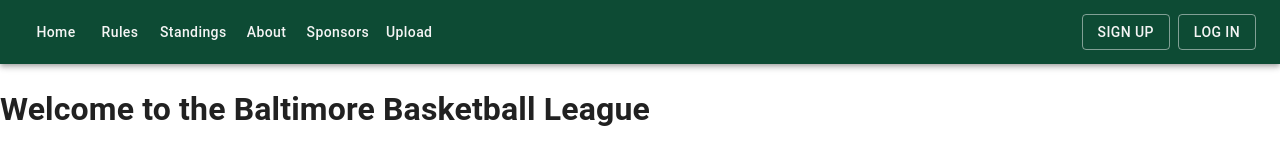
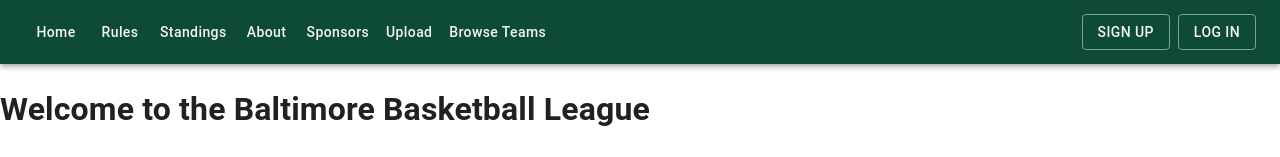
Before and after one commit to armarshall/basketball-app, a React (Vite) app in the folder client/: page / in a window 1280 px wide. Shown: the top 157 px of the page. Built offline with nearby package versions, Linux system fonts and the light colour scheme; no server answers.

Commit message:
Refactor MenuAppBar to remove redundant Team button and update Teams link visibility for all users. Modify team controller to ensure player ID handling is consistent and type-safe.

```diff
--- a/client/src/components/MenuAppBar.tsx
+++ b/client/src/components/MenuAppBar.tsx
@@ -41,7 +41,6 @@ export default function MenuAppBar() {
           <Button href="/rules" color="secondary" sx={{ textTransform: "none" }}>
             Rules
           </Button>
-          {/* REMOVED: Team button - redundant with Manager Dashboard */}
           <Button href="/standings" color="secondary" sx={{ textTransform: "none" }}>
             Standings
           </Button>
@@ -55,17 +54,15 @@ export default function MenuAppBar() {
             Upload
           </Button>
 
+          {/* Teams Link - Show to ALL users (logged in or not) */}
+          <Button href="/teams" color="secondary" sx={{ textTransform: "none" }}>
+            Browse Teams
+          </Button>
+
           {/* Manager Links - Only show if user is a manager */}
           {user?.isManager && (
             <Button href="/manager-profile" color="secondary" sx={{ textTransform: "none" }}>
               Manager Dashboard
-            </Button>
-          )}
-
-          {/* Teams Link - Show to all authenticated users (KEPT for player invitations) */}
-          {user && (
-            <Button href="/teams" color="secondary" sx={{ textTransform: "none" }}>
-              Teams
             </Button>
           )}
         </div>
```
Also changed, not shown: 1 other file (tests, documents, lock files or other folders).
